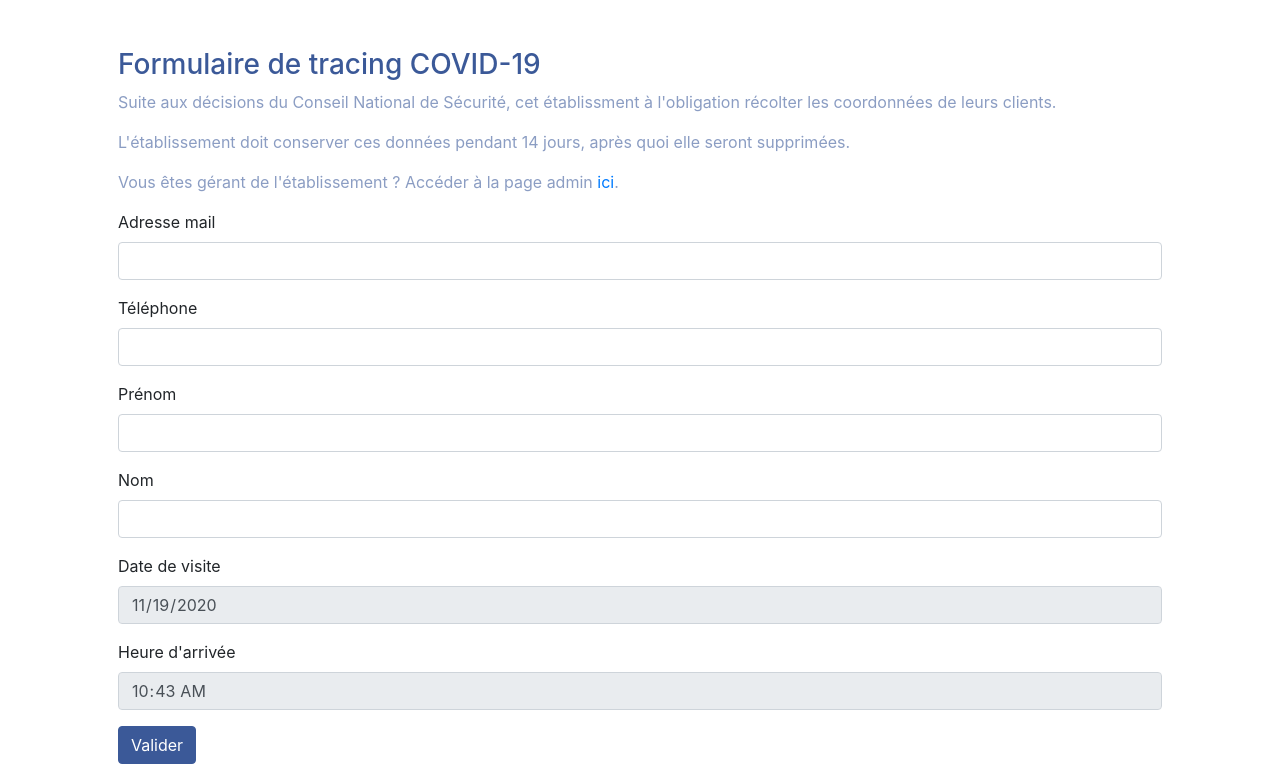
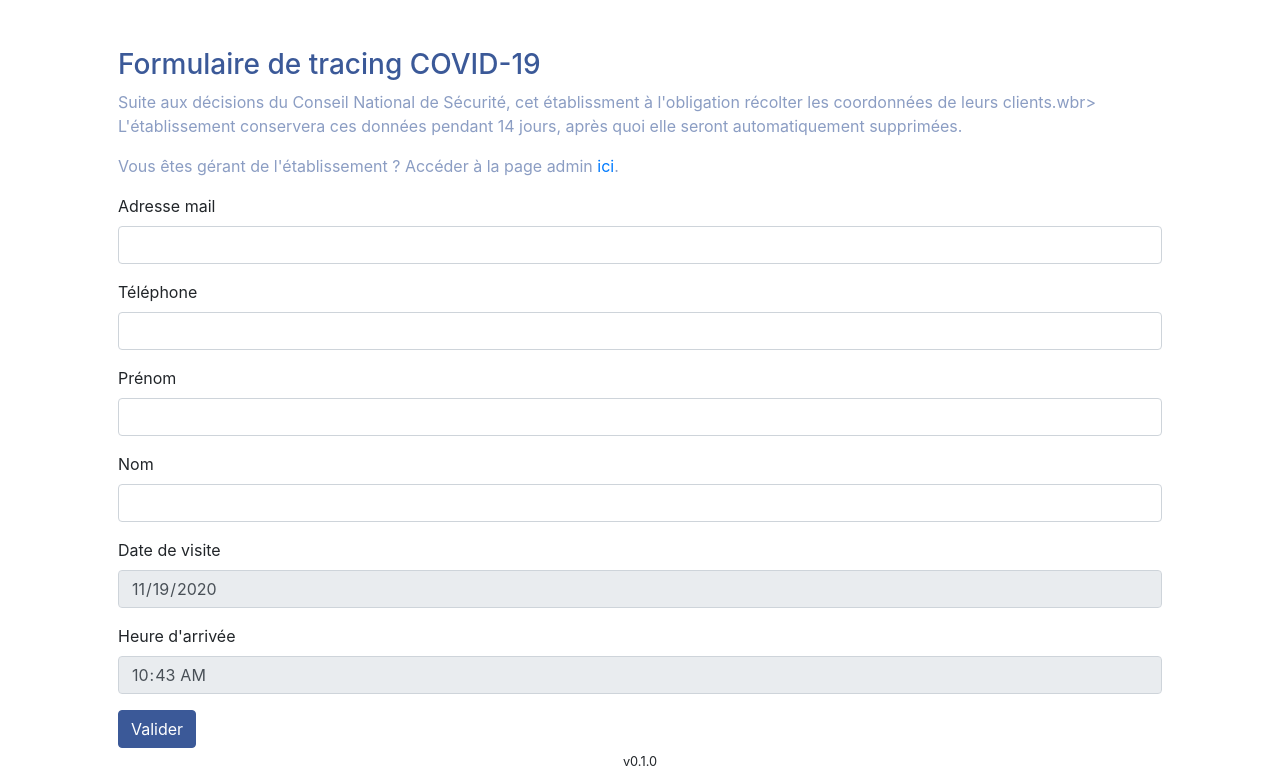
Before and after one commit to Max-le/HorecaCovidForm, a Flask app: page /form in a window 1280 px wide. Shown: the top 768 px of the page. Run offline with Flask 2, Linux system fonts and the light colour scheme; some libraries are stand-ins or nearby versions.

Commit message:
edit text

```diff
--- a/horecapp/templates/form.html
+++ b/horecapp/templates/form.html
@@ -3,8 +3,9 @@
 
 {% block body %}
 <h3>Formulaire de tracing COVID-19</h3>
-<p>Suite aux décisions du Conseil National de Sécurité, cet établissment à l'obligation récolter les coordonnées de leurs clients.</p>
-<p>L'établissement doit conserver ces données pendant 14 jours, après quoi elle seront supprimées.</p>
+<p>Suite aux décisions du Conseil National de Sécurité, cet établissment à l'obligation récolter les coordonnées de leurs clients.wbr>
+  L'établissement conservera ces données pendant 14 jours, après quoi elle seront automatiquement supprimées.
+</p>
 <p>Vous êtes gérant de l'établissement ? Accéder à la page admin <a href="/admin">ici</a>.</p>
 <form action="/form" method="post">
     <div class="form-group">
```
